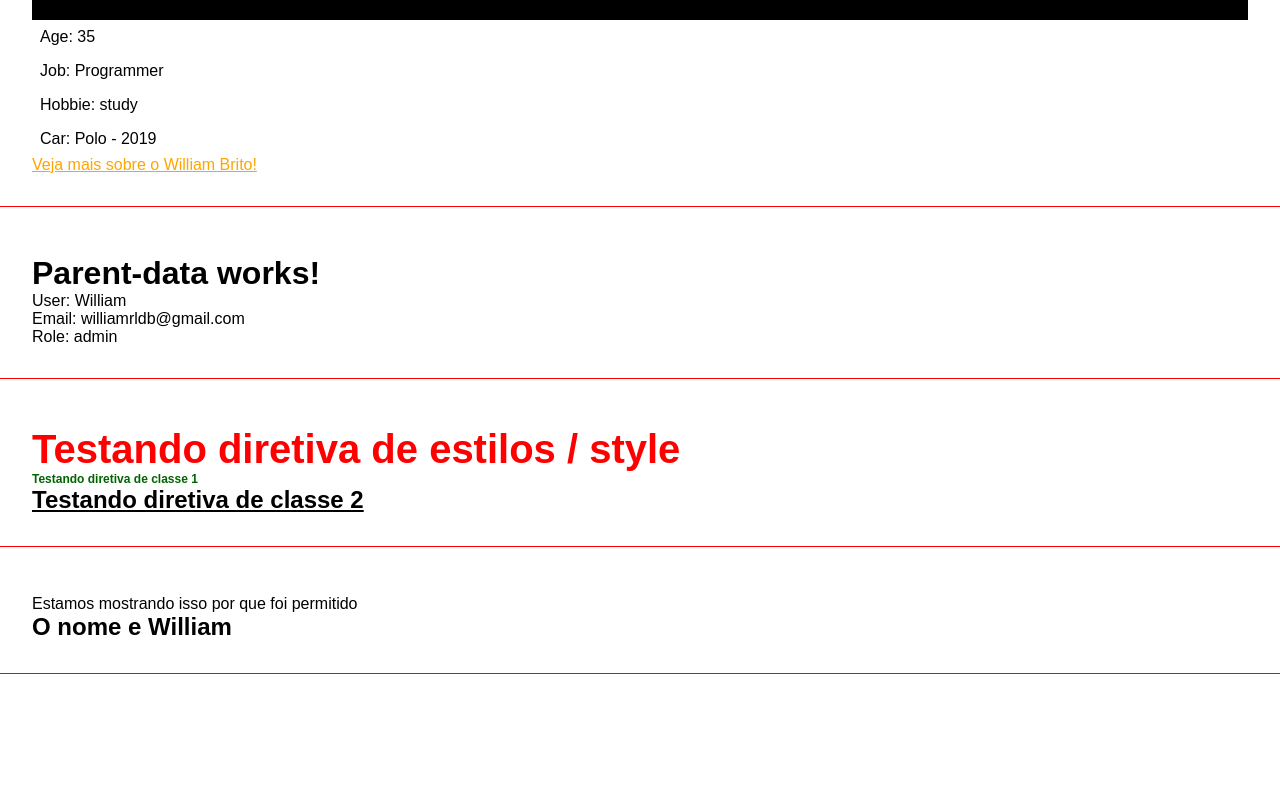
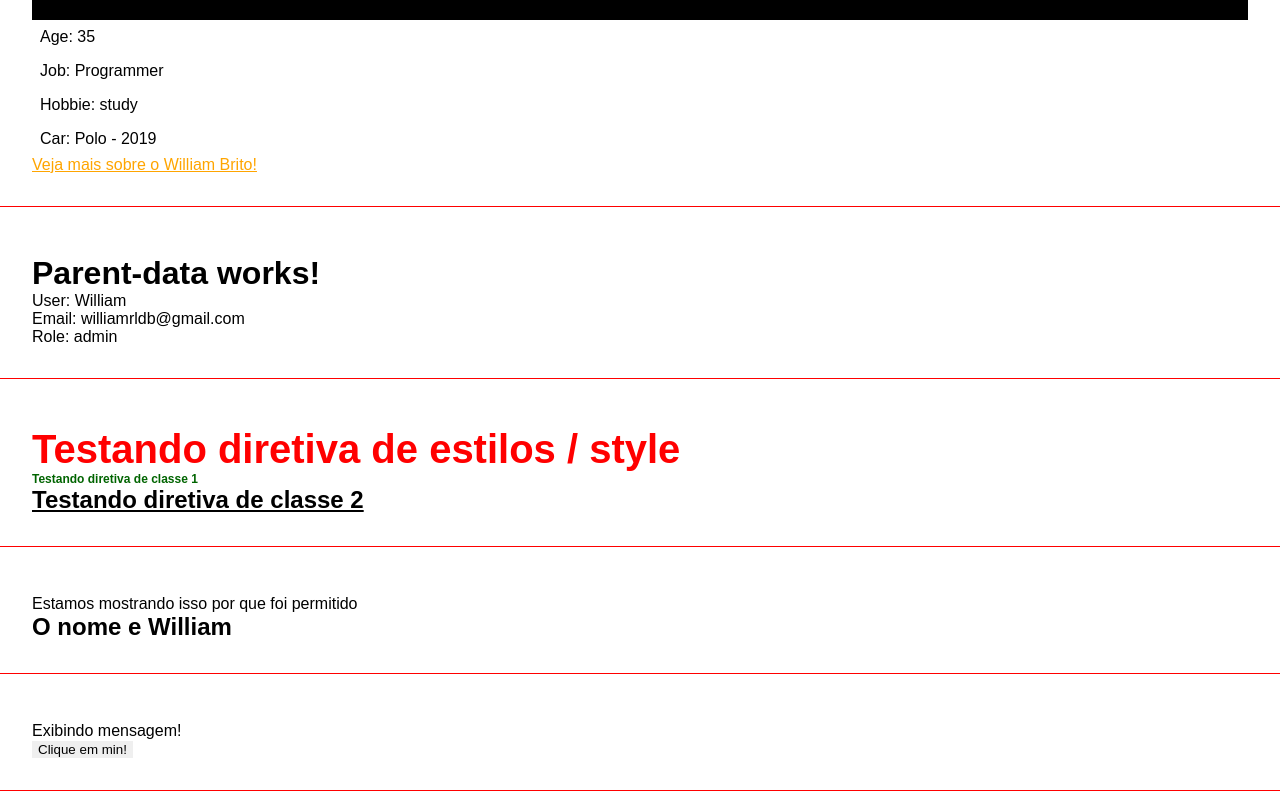
Before and after one commit to williamrlbrito/curso-angular-yt, an Angular app: page / in a window 1280 px wide. Shown: the part 205-1002 px from the top of the page. Built offline with nearby package versions, Linux system fonts and the light colour scheme.

Commit message:
--Curso Angular 13: Eventos no Angular

```diff
--- a/src/app/app.component.html
+++ b/src/app/app.component.html
@@ -8,3 +8,4 @@
 <app-parent-data [name]="userName" [userData]="userData"></app-parent-data>
 <app-directives></app-directives>
 <app-if-render></app-if-render>
+<app-eventos></app-eventos>
--- a/src/app/app.module.ts
+++ b/src/app/app.module.ts
@@ -6,9 +6,10 @@ import { FirstComponentComponent } from './components/first-component/first-comp
 import { ParentDataComponent } from './components/parent-data/parent-data.component';
 import { DirectivesComponent } from './components/directives/directives.component';
 import { IfRenderComponent } from './components/if-render/if-render.component';
+import { EventosComponent } from './components/eventos/eventos.component';
 
 @NgModule({
-  declarations: [AppComponent, FirstComponentComponent, ParentDataComponent, DirectivesComponent, IfRenderComponent],
+  declarations: [AppComponent, FirstComponentComponent, ParentDataComponent, DirectivesComponent, IfRenderComponent, EventosComponent],
   imports: [BrowserModule],
   providers: [],
   bootstrap: [AppComponent],
--- /dev/null
+++ b/src/app/components/eventos/eventos.component.html
@@ -0,0 +1,4 @@
+<div class="class">
+  <p *ngIf="show">Exibindo mensagem!</p>
+  <button (click)="showMessage()">Clique em min!</button>
+</div>
--- /dev/null
+++ b/src/app/components/eventos/eventos.component.ts
@@ -0,0 +1,14 @@
+import { Component } from '@angular/core';
+
+@Component({
+  selector: 'app-eventos',
+  templateUrl: './eventos.component.html',
+  styleUrls: ['./eventos.component.css'],
+})
+export class EventosComponent {
+  show: boolean = true;
+
+  showMessage(): void {
+    this.show = !this.show;
+  }
+}
```
Also changed, not shown: src/app/components/eventos/eventos.component.css (added), 1 other file (tests, documents, lock files or other folders).
